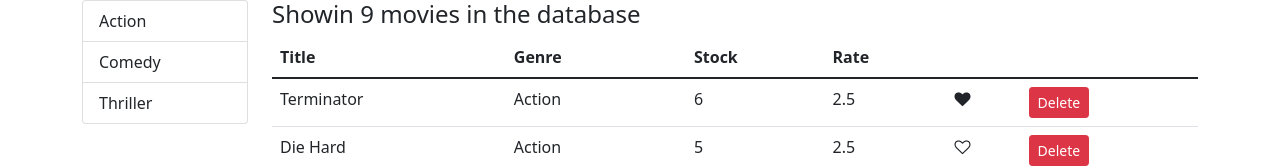
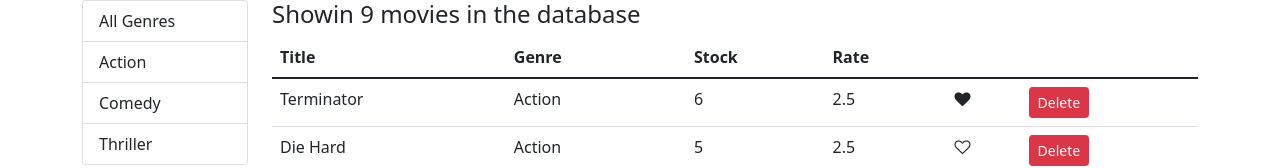
Before and after one commit to WebDevMilan/ReactMovieApp, a React (Create React App) app in the folder movie-app/: page / in a window 1280 px wide. Shown: the top 168 px of the page. Built offline with nearby package versions, Linux system fonts and the light colour scheme.

Commit message:
added genre filtering

```diff
--- a/movie-app/src/components/common/listGroup.jsx
+++ b/movie-app/src/components/common/listGroup.jsx
@@ -1,12 +1,16 @@
 import React from "react";
 
 const ListGroup = (props) => {
-  const { items, textProperty, valueProperty } = props;
+  const { items, textProperty, valueProperty, selectedItem, onItemSelect } = props;
 
   return (
     <ul className="list-group">
       {items.map((item) => (
-        <li key={item[valueProperty]} className="list-group-item">
+        <li
+          onClick={() => props.onItemSelect(item)}
+          key={item[valueProperty]}
+          className={item === selectedItem ? "list-group-item active" : "list-group-item"}
+        >
           {item[textProperty]}
         </li>
       ))}
@@ -14,4 +18,9 @@
   );
 };
 
+ListGroup.defaultProps = {
+  textProperty: "name",
+  valueProperty: "_id",
+};
+
 export default ListGroup;
--- a/movie-app/src/components/movies.jsx
+++ b/movie-app/src/components/movies.jsx
@@ -10,7 +10,8 @@
   state = { movies: [], pageSize: 4, currentPage: 1, genres: [] };
 
   componentDidMount() {
-    this.setState({ movies: getMovies(), genres: getGenres() });
+    const genres = [{name: 'All Genres'}, ...getGenres()]
+    this.setState({ movies: getMovies(), genres});
   }
 
   handleDelete = (movie) => {
@@ -31,29 +32,36 @@
   };
 
   handleGenreSelect = (genre) => {
-    console.log(genre);
+    this.setState({ selectedGenre: genre, currentPage: 1 });
   };
 
   render() {
     const { length: count } = this.state.movies;
-    const { pageSize, currentPage, movies: allMovies } = this.state;
+    const {
+      pageSize,
+      currentPage,
+      selectedGenre,
+      movies: allMovies,
+    } = this.state;
 
     if (count === 0) return <p>There are no movies in the database!</p>;
 
-    const movies = paginate(allMovies, currentPage, pageSize);
+    const filtered = selectedGenre && selectedGenre._id
+      ? allMovies.filter((m) => m.genre._id === selectedGenre._id)
+      : allMovies;
+    const movies = paginate(filtered, currentPage, pageSize);
 
     return (
       <div className="row">
         <div className="col-2">
           <ListGroup
             items={this.state.genres}
+            selectedItem={this.state.selectedGenre}
             onItemSelect={this.handleGenreSelect}
-            textProperty="name"
-            valueProperty="_id"
           />
         </div>
         <div className="col">
-          <h4>Showin {count} movies in the database</h4>
+          <h4>Showin {filtered.length} movies in the database</h4>
           <table className="table">
             <thead>
               <tr>
@@ -91,7 +99,7 @@
             </tbody>
           </table>
           <Pagination
-            itemsCount={count}
+            itemsCount={filtered.length}
             pageSize={pageSize}
             currentPage={currentPage}
             onPageChange={this.handlePageChange}
```
